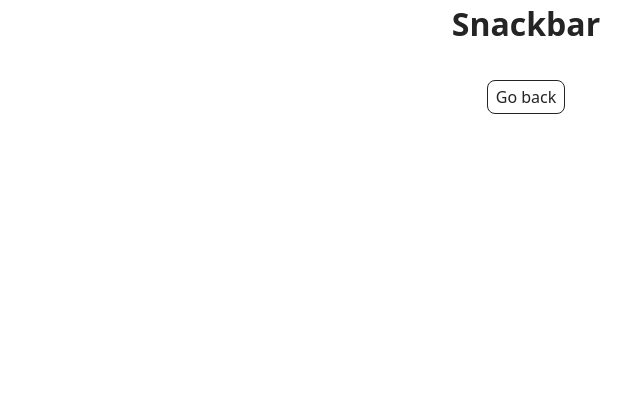
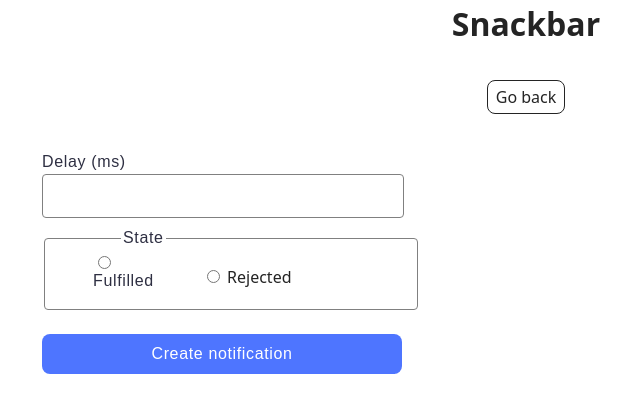
Before and after one commit to sparetskai/goit-js-hw-10, a website built with Vite: page src/2-snackbar.html in a window 1280 px wide. Shown: the whole page, without its empty margins (114-754 px from the left). Built offline with nearby package versions, Linux system fonts and the light colour scheme.

Commit message:
Update snackbar form, styles and JS

```diff
--- a/src/2-snackbar.html
+++ b/src/2-snackbar.html
@@ -17,6 +17,28 @@
         </h1>
 <a class="back-link" href="./index.html">Go back</a>
       </div>
+
+      <form class="form">
+  <label >
+    Delay (ms)
+    <input type="number" name="delay" required />
+  </label>
+
+  <fieldset >
+    <legend>State</legend>
+    <label>
+      <input type="radio" name="state" value="fulfilled" required />
+      Fulfilled
+    </label>
+    <label>
+      <input type="radio" name="state" value="rejected" required />
+      Rejected
+    </label>
+  </fieldset>
+
+  <button type="submit" >Create notification</button>
+</form>
+
     </main>
 
 <script type="module" src="./js/2-snackbar.js"></script>
--- /dev/null
+++ b/src/css/snackbar.css
@@ -0,0 +1,74 @@
+form fieldset {
+  width: 312px;
+  border-radius: 4px;
+  border: 1px solid #808080;
+  height: 66px;
+  text-align: left;
+  display: flex;
+  align-items: center;
+  gap: 48px;
+  padding-left: 48px;
+}
+
+
+form label:first-of-type {
+  display: flex;
+  flex-direction: column;
+  margin-bottom: 8px;
+  font-family: "Montserrat", sans-serif;
+  font-weight: 400;
+  font-size: 16px;
+  line-height: 1.5;
+  letter-spacing: 0.04em;
+  color: #2e2f42;
+  align-items: start;
+
+}
+
+
+form input[type="number"] {
+  border: 1px solid #808080;
+  width: 342px;
+  height: 40px;
+  padding-left: 16px;
+  border-radius: 4px;
+  font-family: "Montserrat", sans-serif;
+  font-weight: 400;
+  font-size: 16px;
+  line-height: 1.5;
+  letter-spacing: 0.04em;
+  color: #2e2f42;
+}
+
+form legend {
+  font-family: "Montserrat", sans-serif;
+  font-weight: 400;
+  font-size: 16px;
+  line-height: 1.5;
+  letter-spacing: 0.04em;
+  color: #2e2f42;
+  margin-left: 28px;
+}
+
+form {
+  padding-left: 156px;
+  padding-top: 36px;
+}
+
+form button[type="submit"] {
+  margin-top: 24px;
+  border-radius: 8px;
+  padding: 8px 16px;
+  width: 360px;
+  height: 40px;
+  background: #4e75ff;
+  font-family: "Montserrat", sans-serif;
+  font-weight: 500;
+  font-size: 16px;
+  line-height: 1.5;
+  letter-spacing: 0.04em;
+  color: #fff;
+  border: none;
+  display: flex;
+  justify-content: center;
+}
--- a/src/css/styles.css
+++ b/src/css/styles.css
@@ -18,4 +18,5 @@
 @import url('./footer.css');
 
 /* Components style */
-@import url('./timer.css')
+@import url('./timer.css');
+@import url('./snackbar.css');
--- a/src/js/2-snackbar.js
+++ b/src/js/2-snackbar.js
@@ -0,0 +1,35 @@
+import iziToast from "izitoast";
+import "izitoast/dist/css/iziToast.min.css";
+
+const form = document.querySelector(".form");
+
+form.addEventListener("submit", (event) => {
+  event.preventDefault();
+
+  const delay = Number(form.elements.delay.value);
+  const state = form.elements.state.value;
+
+const promise = new Promise((resolve, reject) => {
+    setTimeout(() => {
+      if (state === "fulfilled") {
+        resolve(delay);
+      } else {
+        reject(delay);
+      }
+    }, delay);
+  });
+    promise
+    .then((delay) => {
+      iziToast.success({
+        message: `✅ Fulfilled promise in ${delay}ms`,
+        position: "topRight",
+      });
+    })
+    .catch((delay) => {
+      iziToast.error({
+        message: `❌ Rejected promise in ${delay}ms`,
+        position: "topRight",
+      });
+    }   );
+    form.reset();
+});
```
